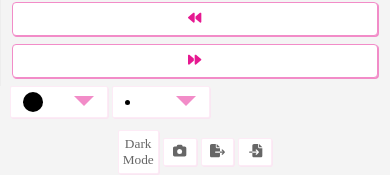
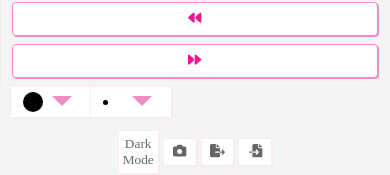
Before and after one commit to savicheema/whiteboard, a React (Create React App) app: page / in a window 390 px wide. Shown: the part 660-835 px from the top of the page. Built offline with nearby package versions, Linux system fonts and the light colour scheme.

Commit message:
Whiteboard tool panel UI fixed for wide tablet

```diff
--- a/src/components/Canvas.js
+++ b/src/components/Canvas.js
@@ -246,7 +246,7 @@ const Canvas = ({
   }, [width, height, drawObjectsOnCanvas]);
 
   useEffect(() => {
-    if (isMobile) window.scroll({ top: 100 });
+    if (isMobile) window.scroll({ top: 96 });
   }, [isMobile]);
 
   return (
@@ -267,7 +267,7 @@ const Canvas = ({
         tabIndex="0"
         ref={canvasRef}
         width={width}
-        height={isMobile ? height + 100 : height * 0.95}
+        height={isMobile ? height + 96 : height * 0.95}
       />
     </div>
   );
--- a/src/components/ToolPanel.js
+++ b/src/components/ToolPanel.js
@@ -166,7 +166,7 @@ const ToolPanel = ({
   const [isShow, setIsShow] = useState(true);
 
   return (
-    <div className="tool-panel">
+    <div className={["tool-panel", isMobile ? "mobile" : ""].join(" ")}>
       <MediumUtilButtonMobile
         onClick={() => {
           setIsShow((isShow) => !isShow);
@@ -263,8 +263,11 @@ const ToolPanel = ({
             if (isDark === "black") handleLightColor();
           }}
         >
-          {isDark === "black" && "Light Mode"}
-          {isDark === "white" && "Dark Mode"}
+          {!isMobile && isDark === "black" && "Light Mode"}
+          {!isMobile && isDark === "white" && "Dark Mode"}
+
+          {isMobile && isDark === "black" && "Light"}
+          {isMobile && isDark === "white" && "Dark"}
         </MediumUtilButton>
         {/* <MediumUtilButton onClick={handleLightColor}>
           Light Mode
--- a/src/components/tool-panel.css
+++ b/src/components/tool-panel.css
@@ -4,6 +4,13 @@
   align-items: center;
   max-height: 64px;
   background-color: hsla(0, 0%, 95%, 0.8);
+}
+.tool-panel.mobile {
+  max-height: 100px;
+  position: absolute;
+  bottom: -50px;
+  left: 0;
+  right: 0;
 }
 
 .tool-panel-operations {
@@ -18,6 +25,10 @@
   display: flex;
   justify-content: flex-end;
   height: 32px;
+}
+
+.tool-panel.mobile > .tool-panel-utils {
+  align-items: center;
 }
 
 @media screen and (max-width: 480px) {
--- a/src/util-components/UtilSelect.js
+++ b/src/util-components/UtilSelect.js
@@ -119,7 +119,7 @@ const UtilSelect = ({
   }, [visibleOptions, setState]);
 
   return (
-    <div className="app-select-container" style={{ maxWidth: "108px" }}>
+    <div className="app-select-container">
       <select className="app-select" onChange={() => {}} value={visibleOptions}>
         {allOptions.map((option, index) => (
           <option
--- a/src/util-components/util-select.css
+++ b/src/util-components/util-select.css
@@ -1,6 +1,7 @@
 .app-select-container {
   position: relative;
   margin-top: 2px;
+  max-width: 108px;
 }
 
 .app-select {
@@ -66,3 +67,13 @@
 
   padding: 5px 4px;
 }
+
+@media screen and (max-width: 1280px) {
+  .app-select-container {
+    max-width: 80px;
+  }
+  .app-selected {
+    max-width: 80px;
+    min-width: 72px;
+  }
+}
```
